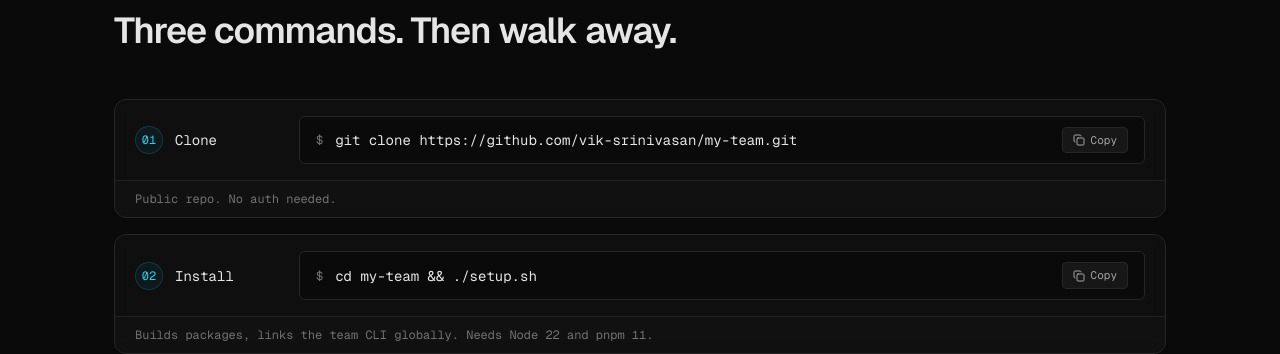
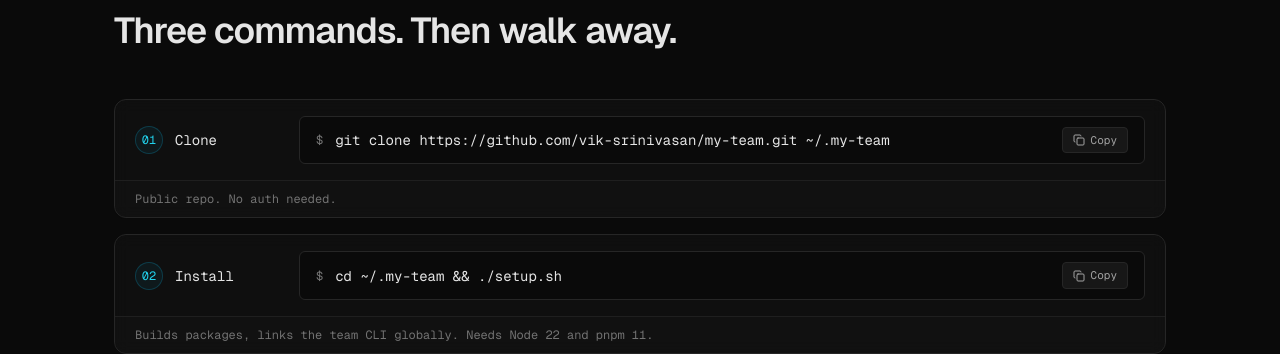
Before and after one commit to vik-srinivasan/my-team, a Next.js app in the folder apps/landing/: page / in a window 1280 px wide. Shown: the part 5720-6074 px from the top of the page. Built offline with nearby package versions, Linux system fonts and the light colour scheme.

Commit message:
docs: align clone path to ~/.my-team across README and landing
Match SETUP.md by using the dotfile-style ~/.my-team target. Keeps the
install location predictable and out of the user's working directory.

```diff
--- a/apps/landing/app/components/Quickstart.tsx
+++ b/apps/landing/app/components/Quickstart.tsx
@@ -15,13 +15,13 @@ const STEPS: readonly CodeStep[] = [
   {
     index: 1,
     label: 'Clone',
-    command: 'git clone https://github.com/vik-srinivasan/my-team.git',
+    command: 'git clone https://github.com/vik-srinivasan/my-team.git ~/.my-team',
     note: 'Public repo. No auth needed.',
   },
   {
     index: 2,
     label: 'Install',
-    command: 'cd my-team && ./setup.sh',
+    command: 'cd ~/.my-team && ./setup.sh',
     note: 'Builds packages, links the team CLI globally. Needs Node 22 and pnpm 11.',
   },
   {
```
Also changed, not shown: 1 other file (tests, documents, lock files or other folders).
